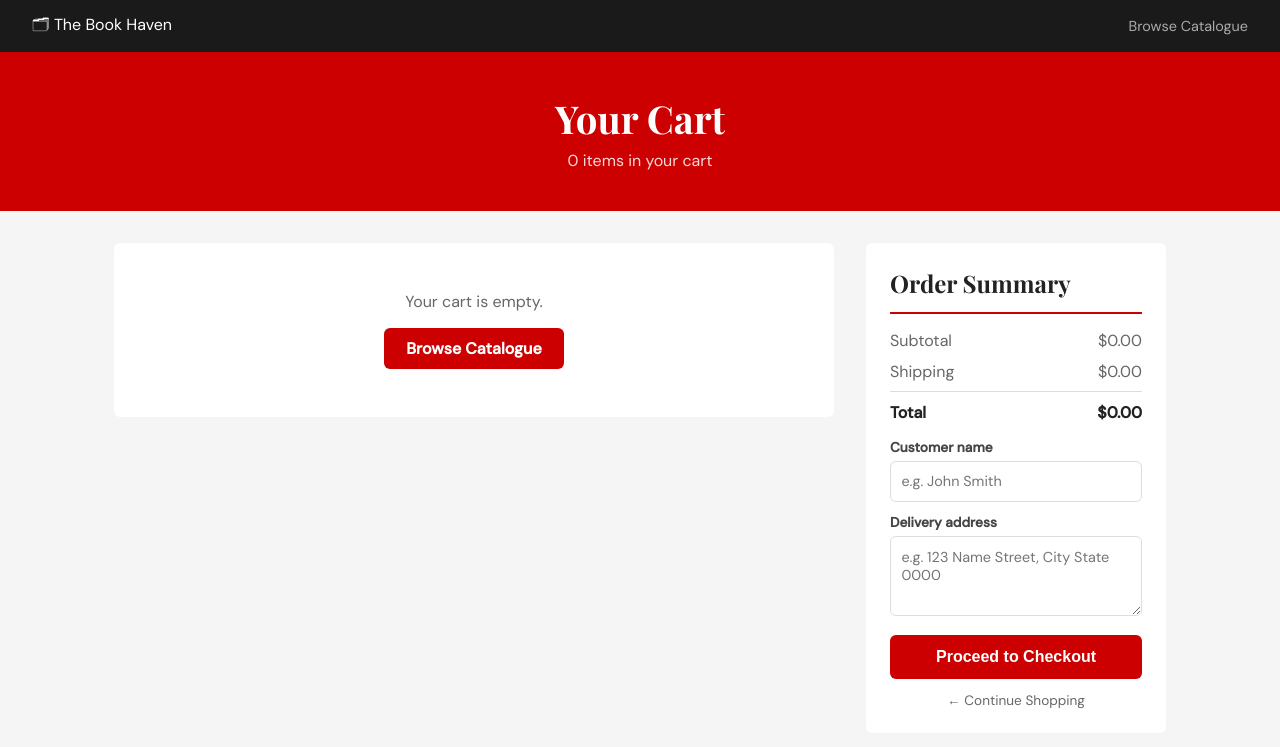
After one commit to majisticswin/ODIR, a Flask app: page /cart in a window 1280 px wide. The commit adds this page. Shown: the top 747 px of the page. Run offline with Flask 3, Linux system fonts and the light colour scheme.

Commit message:
integrate shopping cart with catalogue and checkout

```diff
--- a/App.py
+++ b/App.py
@@ -7,6 +7,7 @@ from catalogue import Catalogue, CatalogueManager
 from data import seed_catalogue
 from customer import Customer  # Added by Mitul: Customer Account (Area 1)
 from order import OrderManager
+from shopping_cart import ShoppingCart
 
 app = Flask(__name__)
 app.secret_key = 'bookstore-secret-2026'  # Added by Mitul: required for session
@@ -16,6 +17,14 @@ catalogue = Catalogue()
 seed_catalogue(catalogue)
 manager = CatalogueManager(catalogue)
 order_manager = OrderManager(manager)
+carts = {}
+
+
+def get_cart(customer_id="guest"):
+    if customer_id not in carts:
+        carts[customer_id] = ShoppingCart(customer_id, manager)
+    carts[customer_id].remove_expired_items()
+    return carts[customer_id]
 
 
 @app.route("/")
@@ -48,6 +57,72 @@ def book_detail(book_id):
     return render_template("book_detail.html", book=book.to_dict())
 
 
+@app.route("/cart")
+def cart_page():
+    cart = get_cart()
+    items = cart.get_display_items()
+    subtotal = cart.calculate_total()
+    shipping = 4.99 if items else 0.00
+    return render_template(
+        "cart.html",
+        items=items,
+        subtotal=subtotal,
+        shipping=shipping,
+        total=subtotal + shipping,
+        error=request.args.get("error")
+    )
+
+
+@app.route("/cart/add", methods=["POST"])
+def cart_add():
+    cart = get_cart()
+    try:
+        cart.add_item(
+            request.form.get("book_id", ""),
+            request.form.get("quantity", "1")
+        )
+    except ValueError as exc:
+        return redirect(url_for("cart_page", error=str(exc)))
+    return redirect(url_for("cart_page"))
+
+
+@app.route("/cart/remove", methods=["POST"])
+def cart_remove():
+    cart = get_cart()
+    try:
+        cart.remove_item(request.form.get("book_id", ""))
+    except ValueError as exc:
+        return redirect(url_for("cart_page", error=str(exc)))
+    return redirect(url_for("cart_page"))
+
+
+@app.route("/cart/update", methods=["POST"])
+def cart_update():
+    cart = get_cart()
+    try:
+        cart.update_quantity(
+            request.form.get("book_id", ""),
+            request.form.get("quantity", "1")
+        )
+    except ValueError as exc:
+        return redirect(url_for("cart_page", error=str(exc)))
+    return redirect(url_for("cart_page"))
+
+
+@app.route("/cart/checkout", methods=["POST"])
+def cart_checkout():
+    cart = get_cart()
+    try:
+        order, invoice = order_manager.place_order_from_items(
+            customer_name=request.form.get("customer_name", ""),
+            delivery_address=request.form.get("delivery_address", ""),
+            checkout_items=cart.checkout_items()
+        )
+        cart.clear_cart()
+        return render_template("invoice.html", invoice=invoice.to_dict())
+    except ValueError as exc:
+        return redirect(url_for("cart_page", error=str(exc)))
+
 
 @app.route("/order/<book_id>", methods=["GET", "POST"])
 def place_order(book_id):
@@ -71,6 +146,8 @@ def place_order(book_id):
 
     return render_template("order_form.html", book=book.to_dict(), error=error)
 
+
+# =============================================================================
 # =============================================================================
 # Added by Mitul — Area 1: Customer Account (Register / Login / Logout)
 # =============================================================================
--- /dev/null
+++ b/shopping_cart.py
@@ -0,0 +1,99 @@
+"""shopping_cart.py - Cart management for the Favourite Books app."""
+
+from cart_item import CartItem
+
+CART_COLOURS = [
+    "#2d2b6b", "#4a1a6b", "#1a3a5c",
+    "#3b2800", "#1a3b1a", "#1a1a3b",
+]
+
+
+class ShoppingCart:
+    """Manages a customer's shopping cart before checkout."""
+
+    def __init__(self, customer_id, catalogue_manager):
+        self.customer_id = customer_id
+        self.catalogue_manager = catalogue_manager
+        self.items = []
+
+    def add_item(self, book_id, quantity=1):
+        quantity = int(quantity)
+        if quantity < 1:
+            raise ValueError("Quantity must be at least 1.")
+
+        book = self.catalogue_manager.get_book_by_id(book_id)
+        if book is None:
+            raise ValueError(f"Book '{book_id}' not found in catalogue.")
+        if not book.is_in_stock():
+            raise ValueError(f"'{book.title}' is out of stock.")
+
+        existing = self._find_item(book_id)
+        new_quantity = quantity if existing is None else existing.quantity + quantity
+        if book.stock < new_quantity:
+            raise ValueError("Not enough stock is available for this book.")
+
+        if existing:
+            existing.quantity = new_quantity
+        else:
+            self.items.append(CartItem(
+                book_id=book.book_id,
+                title=book.title,
+                price=book.price,
+                quantity=quantity,
+            ))
+
+    def remove_item(self, book_id):
+        item = self._find_item(book_id)
+        if item is None:
+            raise ValueError(f"Item '{book_id}' not found in cart.")
+        self.items.remove(item)
+
+    def update_quantity(self, book_id, quantity):
+        quantity = int(quantity)
+        if quantity < 1:
+            raise ValueError("Quantity must be at least 1.")
+
+        item = self._find_item(book_id)
+        if item is None:
+            raise ValueError(f"Item '{book_id}' not found in cart.")
+
+        book = self.catalogue_manager.get_book_by_id(book_id)
+        if book is None:
+            raise ValueError(f"Book '{book_id}' not found in catalogue.")
+        if book.stock < quantity:
+            raise ValueError("Not enough stock is available for this book.")
+
+        item.quantity = quantity
+
+    def remove_expired_items(self):
+        self.items = [item for item in self.items if not item.is_expired()]
+
+    def calculate_total(self):
+        return round(sum(item.price * item.quantity for item in self.items), 2)
+
+    def get_display_items(self):
+        display_items = []
+        for index, item in enumerate(self.items):
+            entry = item.to_dict()
+            book = self.catalogue_manager.get_book_by_id(item.book_id)
+            entry["colour"] = CART_COLOURS[index % len(CART_COLOURS)]
+            entry["line_total"] = round(item.price * item.quantity, 2)
+            entry["author"] = book.author if book else ""
+            entry["category"] = book.category.name if book else "Book"
+            display_items.append(entry)
+        return display_items
+
+    def checkout_items(self):
+        return [
+            {"book_id": item.book_id, "quantity": item.quantity}
+            for item in self.items
+        ]
+
+    def clear_cart(self):
+        self.items = []
+
+    def _find_item(self, book_id):
+        for item in self.items:
+            if item.book_id == book_id:
+                return item
+        return None
--- a/templates/book_detail.html
+++ b/templates/book_detail.html
@@ -52,7 +52,11 @@
 
     {% if book.in_stock %}
       <div class="badge in-stock">In stock</div><br>
-      <button class="btn" onclick="alert('Add to cart is part of Area 3 – Shopping Cart.')">Add to Cart</button>
+      <form method="POST" action="/cart/add">
+        <input type="hidden" name="book_id" value="{{ book.book_id }}">
+        <input type="hidden" name="quantity" value="1">
+        <button class="btn" type="submit">Add to Cart</button>
+      </form>
     {% else %}
       <div class="badge out-of-stock">Out of stock</div><br>
       <button class="btn" disabled>Unavailable</button>
--- /dev/null
+++ b/templates/cart.html
@@ -0,0 +1,107 @@
+<!DOCTYPE html>
+<html lang="en">
+
+<head>
+    <meta charset="UTF-8" />
+    <meta name="viewport" content="width=device-width, initial-scale=1.0" />
+    <title>Your Cart - The Book Haven</title>
+    <link rel="preconnect" href="https://fonts.googleapis.com">
+    <link
+        href="https://fonts.googleapis.com/css2?family=Playfair+Display:wght@600;700&family=DM+Sans:wght@400;500&display=swap"
+        rel="stylesheet">
+    <link rel="stylesheet" href="{{ url_for('static', filename='cart.css') }}" />
+</head>
+
+<body>
+
+    <nav class="navbar">
+        <a class="brand" href="/">🗂 The Book Haven</a>
+        <a class="nav-link" href="/">Browse Catalogue</a>
+    </nav>
+
+    <header class="hero">
+        <h1>Your Cart</h1>
+        <p>{{ items|length }} item{% if items|length != 1 %}s{% endif %} in your cart</p>
+    </header>
+
+    <main class="cart-layout">
+
+        <section class="cart-items">
+
+            {% if items %}
+                {% for item in items %}
+                <div class="cart-card">
+                    <div class="book-thumb" style="background: {{ item.colour }}">
+                        <span>{{ item.title }}</span>
+                    </div>
+                    <div class="book-info">
+                        <span class="book-category">{{ item.category }}</span>
+                        <span class="book-title">{{ item.title }}</span>
+                        <span class="book-author">{{ item.author }}</span>
+                        <span class="book-price">${{ "%.2f"|format(item.price) }}</span>
+                    </div>
+                    <div class="cart-actions">
+                        <span class="line-total">${{ "%.2f"|format(item.line_total) }}</span>
+                        <form method="POST" action="/cart/update" class="qty-stepper">
+                            <input type="hidden" name="book_id" value="{{ item.book_id }}">
+                            <button type="submit" name="quantity" value="{{ item.quantity - 1 if item.quantity > 1 else 1 }}">−</button>
+                            <input type="number" name="quantity" min="1" value="{{ item.quantity }}" readonly>
+                            <button type="submit" name="quantity" value="{{ item.quantity + 1 }}">+</button>
+                        </form>
+                        <form method="POST" action="/cart/remove">
+                            <input type="hidden" name="book_id" value="{{ item.book_id }}">
+                            <button type="submit" class="btn-remove">Remove</button>
+                        </form>
+                    </div>
+                </div>
+                {% endfor %}
+            {% else %}
+                <div class="empty-state">
+                    <p>Your cart is empty.</p>
+                    <a href="/" class="btn-primary">Browse Catalogue</a>
+                </div>
+            {% endif %}
+
+        </section>
+
+        <aside class="order-summary">
+            <h2>Order Summary</h2>
+
+            {% if error %}
+                <p class="status-msg error">{{ error }}</p>
+            {% endif %}
+
+            <div class="summary-row">
+                <span>Subtotal</span>
+                <span>${{ "%.2f"|format(subtotal) }}</span>
+            </div>
+            <div class="summary-row">
+                <span>Shipping</span>
+                <span>${{ "%.2f"|format(shipping) }}</span>
+            </div>
+            <div class="summary-row total-row">
+                <span>Total</span>
+                <span>${{ "%.2f"|format(total) }}</span>
+            </div>
+
+            <form method="POST" action="/cart/checkout">
+                <div class="checkout-field">
+                    <label for="customer_name">Customer name</label>
+                    <input id="customer_name" name="customer_name" type="text" placeholder="e.g. John Smith" required>
+                </div>
+
+                <div class="checkout-field">
+                    <label for="delivery_address">Delivery address</label>
+                    <textarea id="delivery_address" name="delivery_address" placeholder="e.g. 123 Name Street, City State 0000" required></textarea>
+                </div>
+
+                <button type="submit" class="btn-checkout" {% if not items %}disabled{% endif %}>Proceed to Checkout</button>
+            </form>
+
+            <a href="/" class="btn-continue">← Continue Shopping</a>
+        </aside>
+
+    </main>
+
+</body>
+</html>
```
Also changed, not shown: cart_item.py (added, +36 -0 lines), tests/test_cart_order_flow.py (added, +43 -0 lines).
